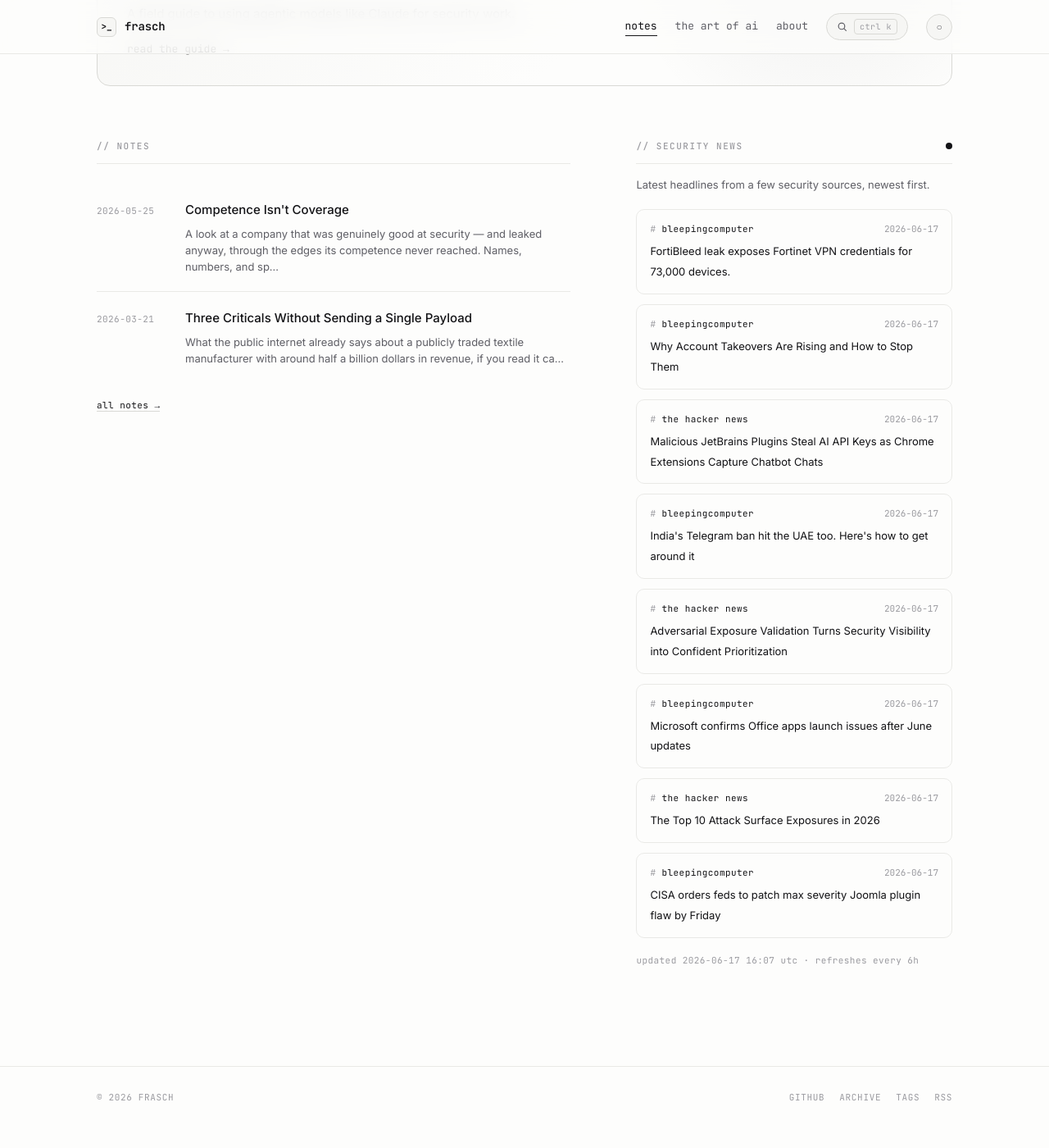
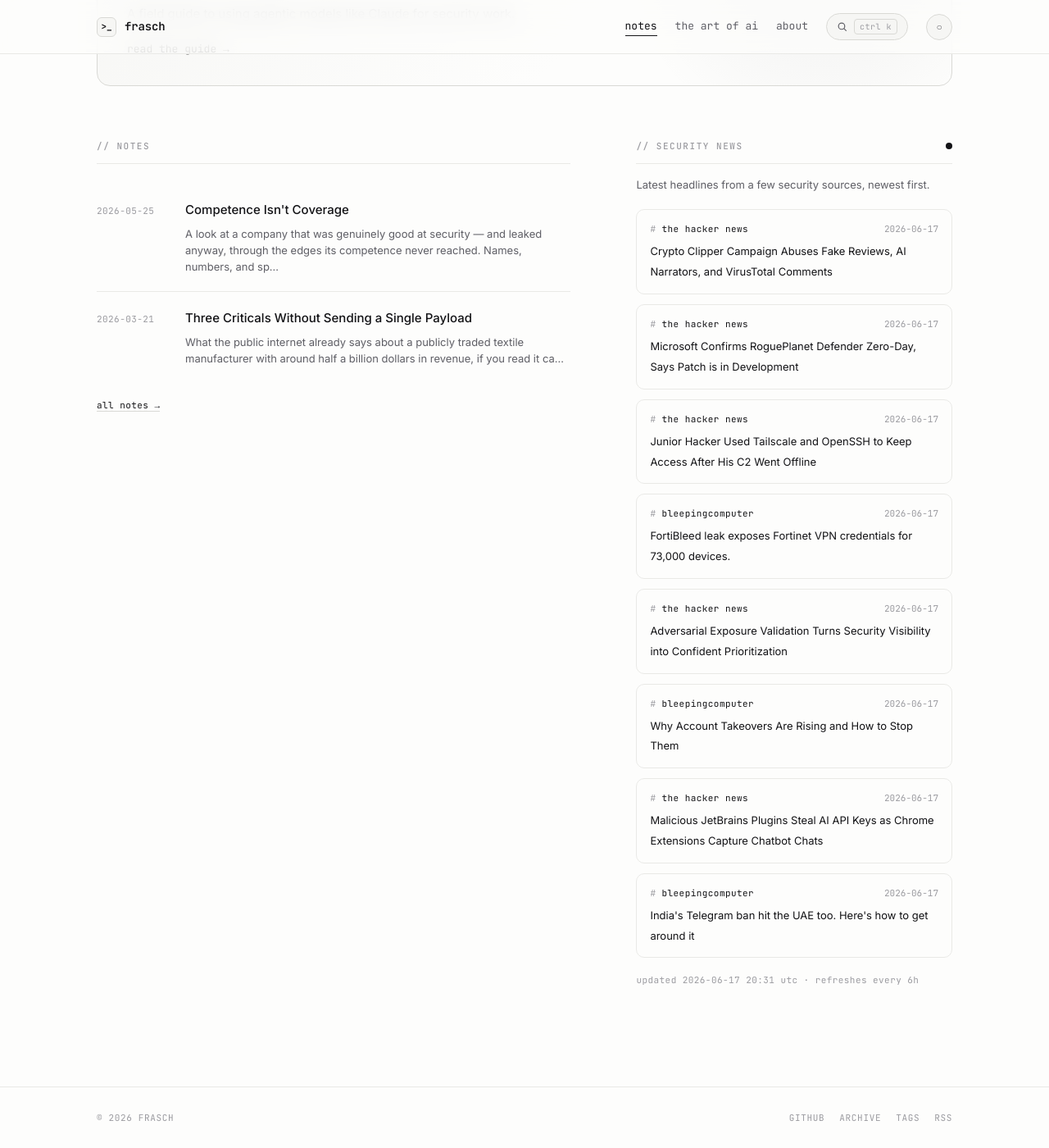
Before and after one commit to whoisfrasch/frasch, a Jekyll site: the page built from index.html, in a window 1280 px wide and 1400 px high, scrolled down 615 px. Shown: the whole window at 82% size. Built offline with Jekyll 4.4.1, drawn with Linux system fonts in a browser that asks for light colours; before the commit the page ends 1990 px from its top, so only the background shows below that.

Commit message:
Refresh security news feed

```diff
--- a/_data/news.json
+++ b/_data/news.json
@@ -1,11 +1,35 @@
 {
-  "updated": "2026-06-17T16:07:31Z",
+  "updated": "2026-06-17T20:31:32Z",
   "items": [
+    {
+      "source": "the hacker news",
+      "title": "Crypto Clipper Campaign Abuses Fake Reviews, AI Narrators, and VirusTotal Comments",
+      "link": "https://thehackernews.com/2026/06/crypto-clipper-campaign-abuses-fake.html",
+      "date": "2026-06-17T18:14:24Z"
+    },
+    {
+      "source": "the hacker news",
+      "title": "Microsoft Confirms RoguePlanet Defender Zero-Day, Says Patch is in Development",
+      "link": "https://thehackernews.com/2026/06/microsoft-confirms-rogueplanet-defender_02022423645.html",
+      "date": "2026-06-17T17:36:28Z"
+    },
+    {
+      "source": "the hacker news",
+      "title": "Junior Hacker Used Tailscale and OpenSSH to Keep Access After His C2 Went Offline",
+      "link": "https://thehackernews.com/2026/06/junior-hacker-used-tailscale-and.html",
+      "date": "2026-06-17T16:00:56Z"
+    },
     {
       "source": "bleepingcomputer",
       "title": "FortiBleed leak exposes Fortinet VPN credentials for 73,000 devices.",
       "link": "https://www.bleepingcomputer.com/news/security/fortibleed-leak-exposes-fortinet-vpn-credentials-for-73-000-devices/",
       "date": "2026-06-17T15:12:57Z"
+    },
+    {
+      "source": "the hacker news",
+      "title": "Adversarial Exposure Validation Turns Security Visibility into Confident Prioritization",
+      "link": "https://thehackernews.com/2026/06/adversarial-exposure-validation-turns.html",
+      "date": "2026-06-17T14:58:00Z"
     },
     {
       "source": "bleepingcomputer",
@@ -24,30 +48,6 @@
       "title": "India's Telegram ban hit the UAE too. Here's how to get around it",
       "link": "https://www.bleepingcomputer.com/news/security/indias-telegram-ban-hit-the-uae-too-heres-how-to-get-around-it/",
       "date": "2026-06-17T13:12:45Z"
-    },
-    {
-      "source": "the hacker news",
-      "title": "Adversarial Exposure Validation Turns Security Visibility into Confident Prioritization",
-      "link": "https://thehackernews.com/2026/06/adversarial-exposure-validation-turns.html",
-      "date": "2026-06-17T11:58:00Z"
-    },
-    {
-      "source": "bleepingcomputer",
-      "title": "Microsoft confirms Office apps launch issues after June updates",
-      "link": "https://www.bleepingcomputer.com/news/microsoft/microsoft-confirms-office-apps-launch-issues-after-june-updates/",
-      "date": "2026-06-17T11:54:21Z"
-    },
-    {
-      "source": "the hacker news",
-      "title": "The Top 10 Attack Surface Exposures in 2026",
-      "link": "https://thehackernews.com/2026/06/the-top-10-attack-surface-exposures-in.html",
-      "date": "2026-06-17T10:30:00Z"
-    },
-    {
-      "source": "bleepingcomputer",
-      "title": "CISA orders feds to patch max severity Joomla plugin flaw by Friday",
-      "link": "https://www.bleepingcomputer.com/news/security/cisa-orders-feds-to-patch-max-severity-joomla-plugin-flaw-by-friday/",
-      "date": "2026-06-17T10:09:24Z"
     }
   ]
 }
```
